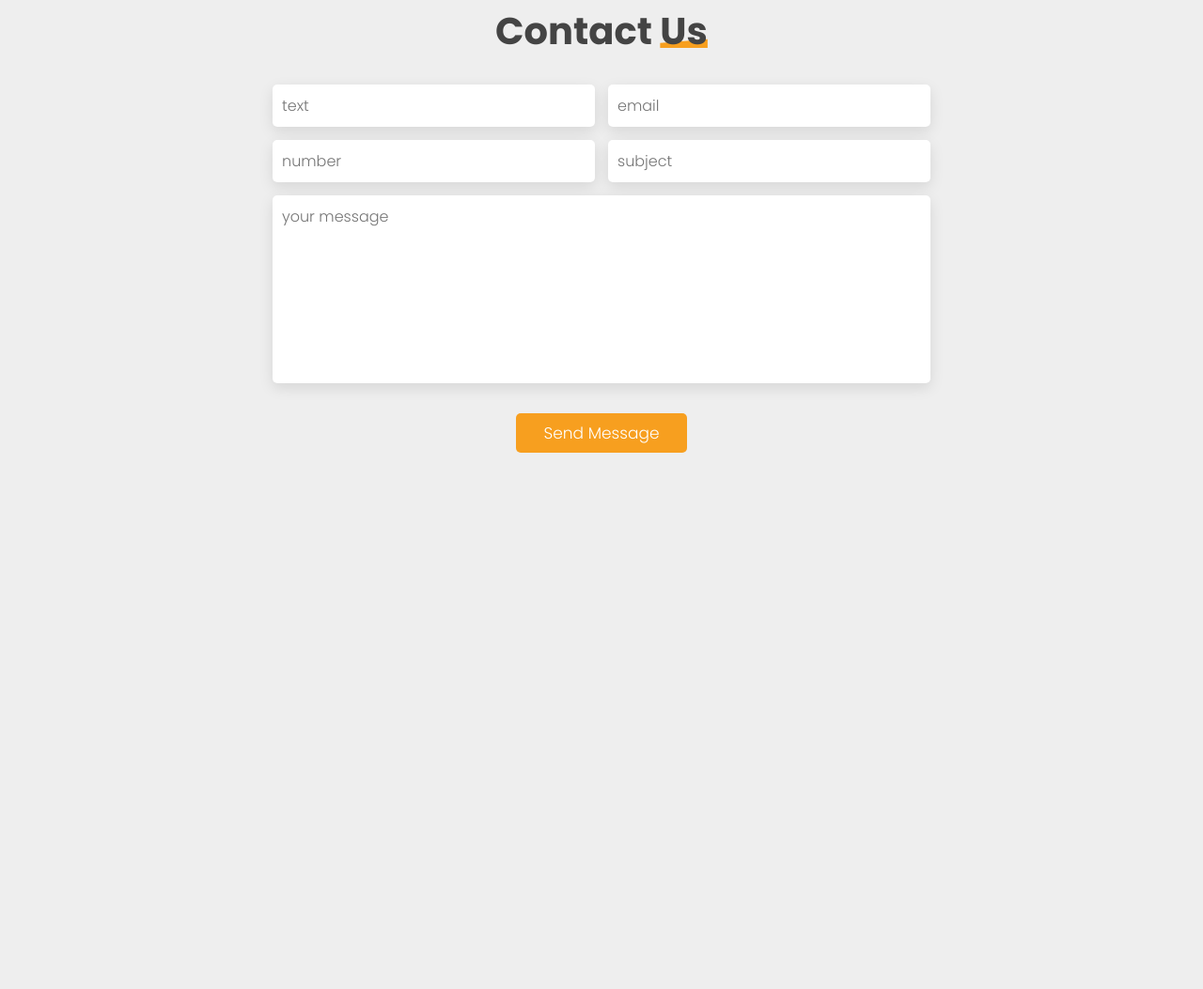
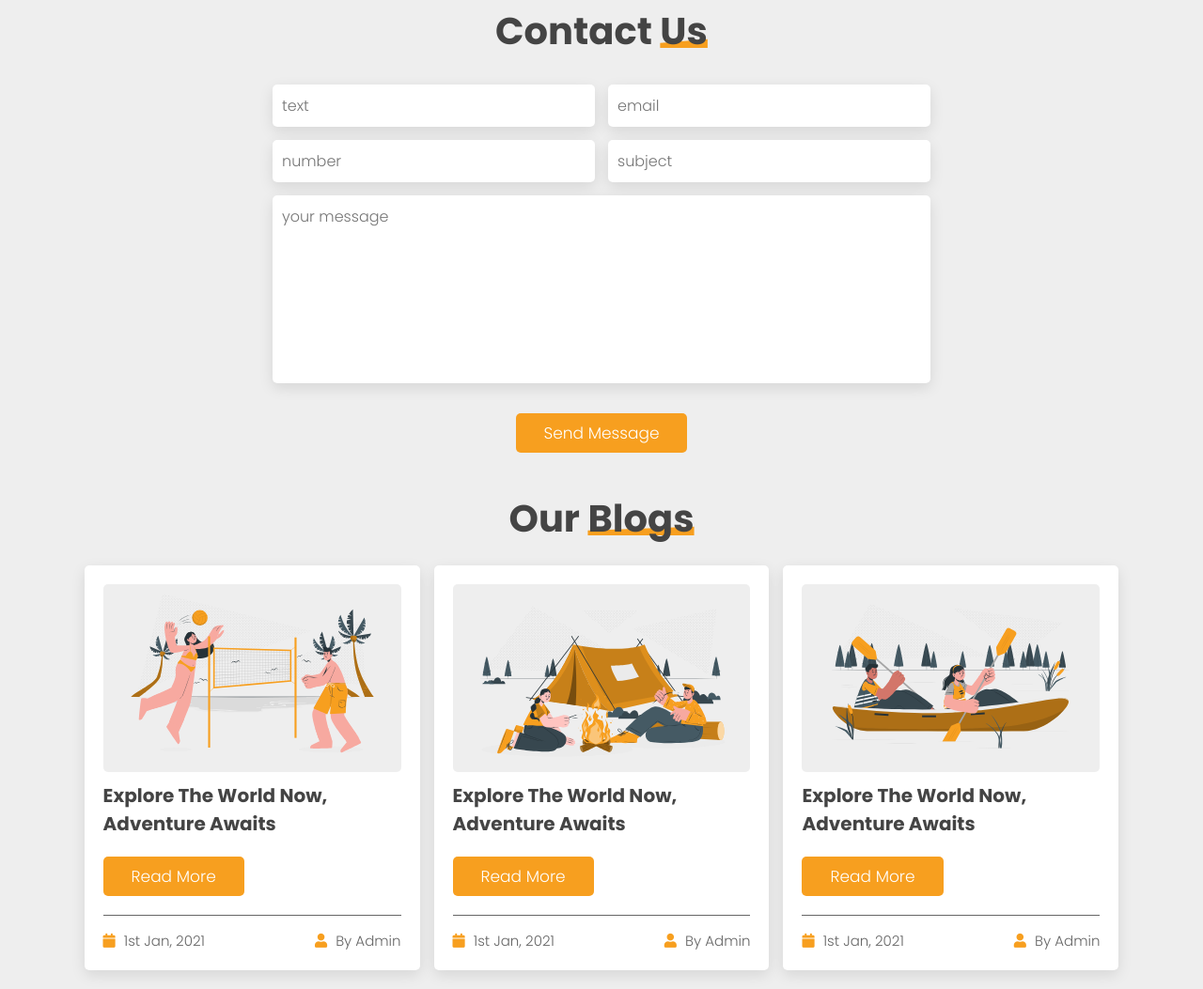
Before and after one commit to wesamustafa/Travel-Agency, a plain HTML site: page index.html in a window 1280 px wide. Shown: the part 3639-4692 px from the top of the page at 94% size. Before the commit the page ends 4141 px from the top, so only its background shows below. Drawn offline with nearby package versions, Linux system fonts and the light colour scheme.

Commit message:
created blogs section using css grid, add style in html scrollbar

```diff
--- a/css/style.css
+++ b/css/style.css
@@ -32,6 +32,7 @@ html::-webkit-scrollbar-track{
 }
 html::-webkit-scrollbar-thumb{
     background: var(--orange);
+    border-radius: .5rem;
 }
 body{
     background-color: var(--bg-color-2);
@@ -501,6 +502,59 @@ letter-spacing: .2rem;
     width: 49%;
 }
 /* contact section end */
+/* blogs section start */
+.blogs .box-container{
+    display: grid;
+    grid-template-columns: repeat(auto-fit, minmax(30rem, 1fr));
+    gap:1.5rem;
+}
+.blogs .box-container .box{
+    background: var(--bg-color-1);
+    border-radius: .5rem;
+    box-shadow: var(--box-shadow);
+    padding:2rem;
+}
+.blogs .box-container .box .image{
+    height: 20rem;
+    width: 100%;
+    overflow: hidden;
+    border-radius: .5rem;
+    background: var(--bg-color-2);
+}
+.blogs .box-container .box .image img{
+    height: 100%;
+    width: 100%;
+}
+.blogs .box-container .box:hover .image img{
+    transform: scale(1.2);
+}
+.blogs .box-container .box .content{
+    padding-top: 1rem;
+}
+.blogs .box-container .box .content h3{
+    font-size: 2rem;
+    color: var(--text-color-1);
+    line-height: 1.5;
+}
+.blogs .box-container .box .content .icons{
+    display: flex;
+    justify-content: space-between;
+    border-top:.1rem solid var(--text-color-2);
+    margin-top: 2rem;
+    padding-top: 1.5rem;
+}
+.blogs .box-container .box .content .icons a{
+    font-size: 1.5rem;
+    color: var(--text-color-2);
+}
+.blogs .box-container .box .content .icons a i{
+    padding-right: .5rem;
+    color: var(--orange);
+}
+.blogs .box-container .box .content .icons a:hover{
+    color: var(--orange);
+}
+/* blogs section end */
 /* media queries start */
 @media(max-width:991px){
     html{
--- a/index.html
+++ b/index.html
@@ -376,6 +376,52 @@
         </form>
     </section>
     <!-- contact section end -->
+    <!-- blogs section start -->
+    <section class="blogs" id="blogs">
+        <h1 class="heading"> our <span>blogs</span></h1>
+        <div class="box-container">
+            <div class="box">
+                <div class="image">
+                    <img src="images/blog-1.svg" alt="blog-1">
+                </div>
+                <div class="content">
+                    <h3>explore the world now, adventure awaits</h3>
+                    <a href="#" class="btn">read more</a>
+                    <div class="icons">
+                        <a href="#"> <i class="fas fa-calendar"></i> 1st jan, 2021 </a>
+                        <a href="#"> <i class="fas fa-user"></i> by admin </a>
+                    </div>
+                </div>
+            </div>
+            <div class="box">
+                <div class="image">
+                    <img src="images/blog-2.svg" alt="blog-1">
+                </div>
+                <div class="content">
+                    <h3>explore the world now, adventure awaits</h3>
+                    <a href="#" class="btn">read more</a>
+                    <div class="icons">
+                        <a href="#"> <i class="fas fa-calendar"></i> 1st jan, 2021 </a>
+                        <a href="#"> <i class="fas fa-user"></i> by admin </a>
+                    </div>
+                </div>
+            </div>
+            <div class="box">
+                <div class="image">
+                    <img src="images/blog-3.svg" alt="blog-1">
+                </div>
+                <div class="content">
+                    <h3>explore the world now, adventure awaits</h3>
+                    <a href="#" class="btn">read more</a>
+                    <div class="icons">
+                        <a href="#"> <i class="fas fa-calendar"></i> 1st jan, 2021 </a>
+                        <a href="#"> <i class="fas fa-user"></i> by admin </a>
+                    </div>
+                </div>
+            </div>
+        </div>
+    </section>
+    <!-- blogs section end -->
     <!-- swiper slider cdn link -->
     <script src="https://unpkg.com/swiper@7/swiper-bundle.min.js"></script>
     <!-- custom js file link -->
```
Also changed, not shown: images/blog-1.svg (added), images/blog-2.svg (added), images/blog-3.svg (added), 1 other file.
